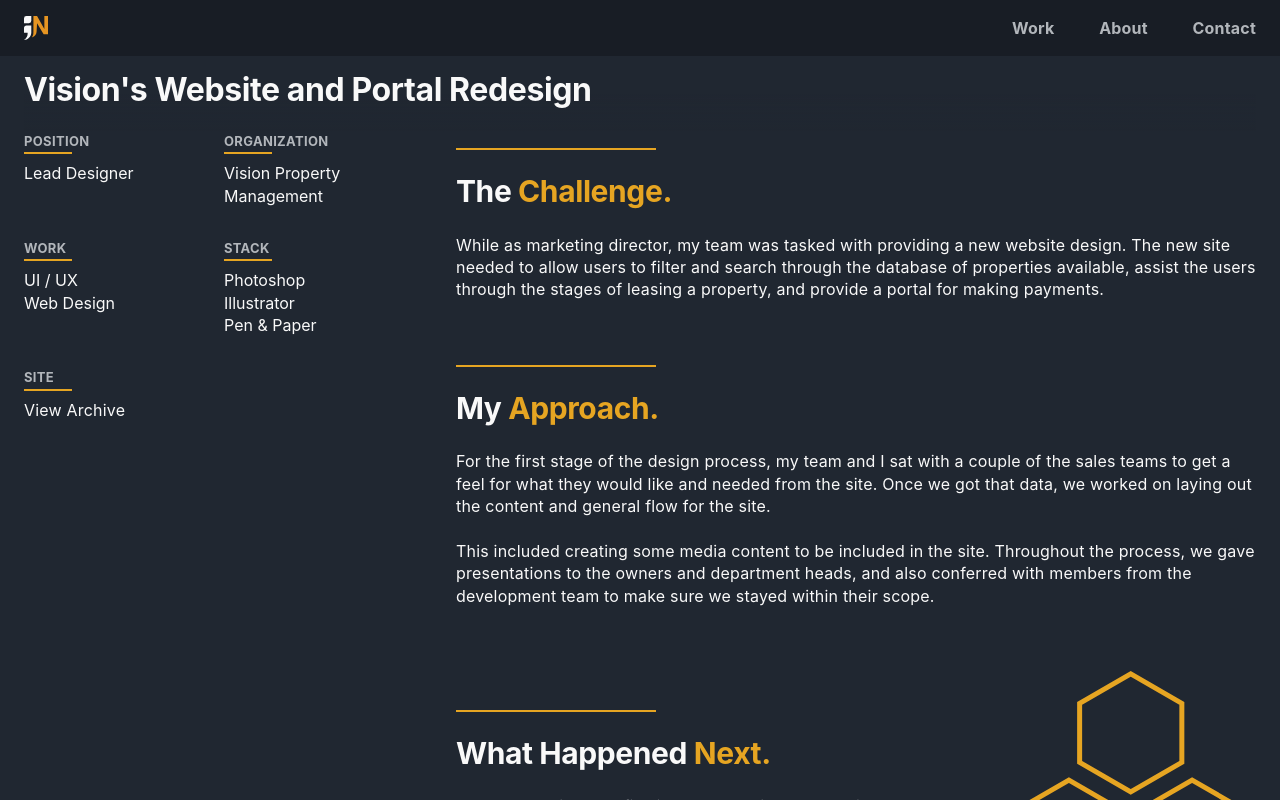
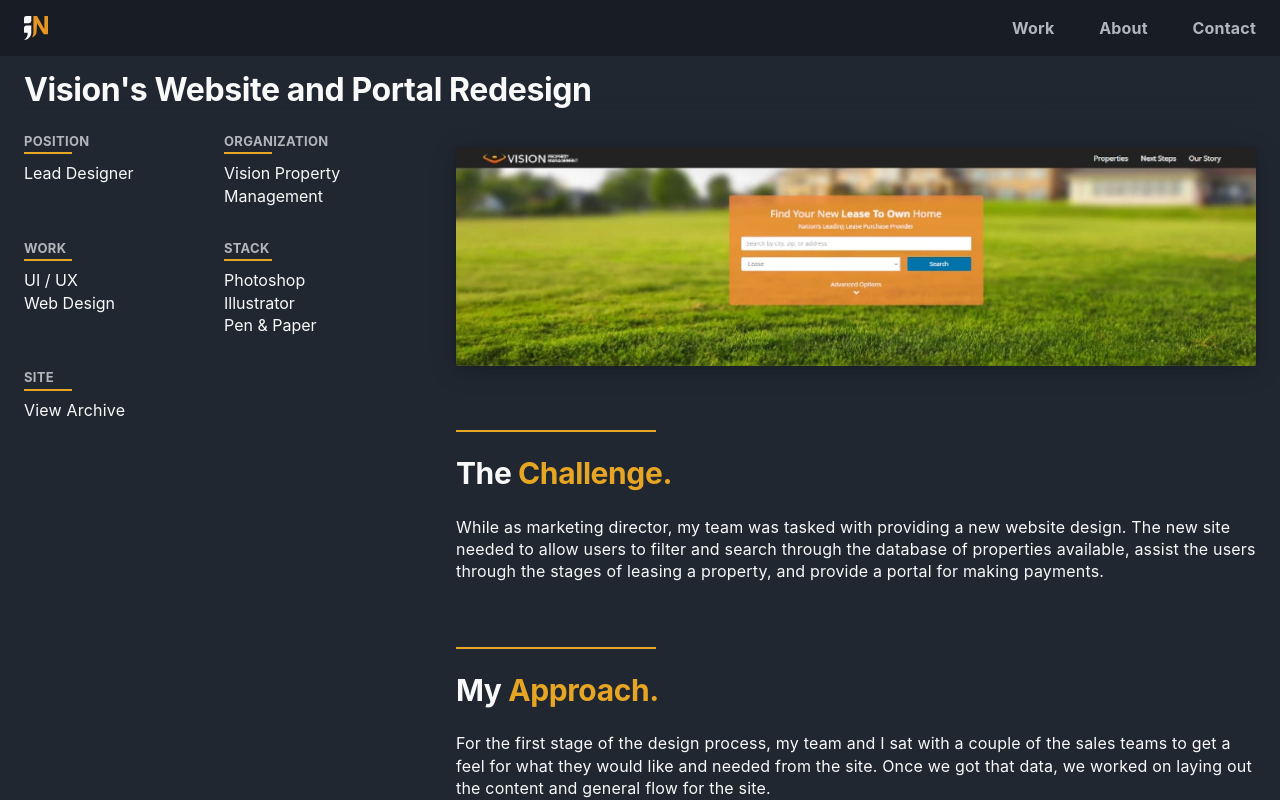
Before and after one commit to NeffCodes/Portfolio-v2.0, a Next.js app: page /projects/vision-property in a window 1280 px wide. Shown: the top 800 px of the page. Built offline with nearby package versions, Linux system fonts and the light colour scheme.

Commit message:
Add hero image to Index-Journal and VPM

```diff
--- a/src/pages/projects/vision-property.js
+++ b/src/pages/projects/vision-property.js
@@ -5,6 +5,7 @@ import OtherProjects from '../../common/components/otherProjects/OtherProjects'
 
 import styles from '../../styles/ArticlePage.module.css'
 
+import hero from '/public/assets/project/vpm/vpmhero.webp'
 import trihex from '/public/assets/trihex.svg'
 
 
@@ -31,6 +32,18 @@ const ArticlePage = () => {
           />
 
           <ArticleBody>
+
+            <div className={`${styles.row_full} ${styles.dropshadow}`}>
+              <Image
+                src={hero}
+                alt="Final Approved Design"
+                width={2000}
+                height={545}
+                layout="responsive"
+                placeholder="blur"
+              />
+            </div>
+
             <section className={styles.row_full}>
               <div className="line" />
               <h2>The <span className='accent'>Challenge.</span></h2>
@@ -42,6 +55,17 @@ const ArticlePage = () => {
                 for making payments.
               </p>
             </section>
+
+            {/* <div className={`${styles.row_full} ${styles.dropshadow}`}>
+              <Image
+                src={hero}
+                alt="Final Approved Design"
+                width={2000}
+                height={545}
+                layout="responsive"
+                placeholder="blur"
+              />
+            </div>    */}
 
             <section className={styles.row_full}>
               <div className="line" />
```
Also changed, not shown: src/pages/projects/index-journal.js (+13 -1 lines), public/assets/project/indexjournal/ijhero.webp (added), public/assets/project/vpm/vpmhero.webp (added).
